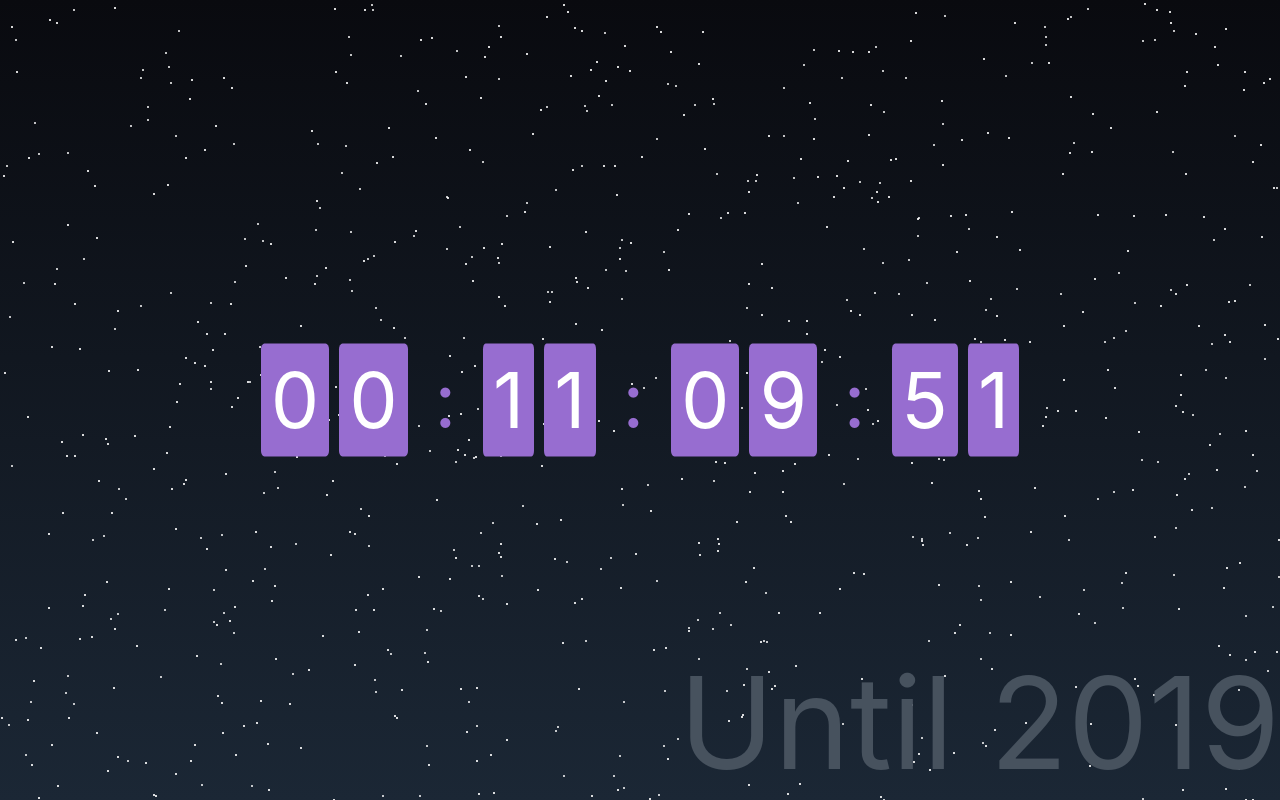
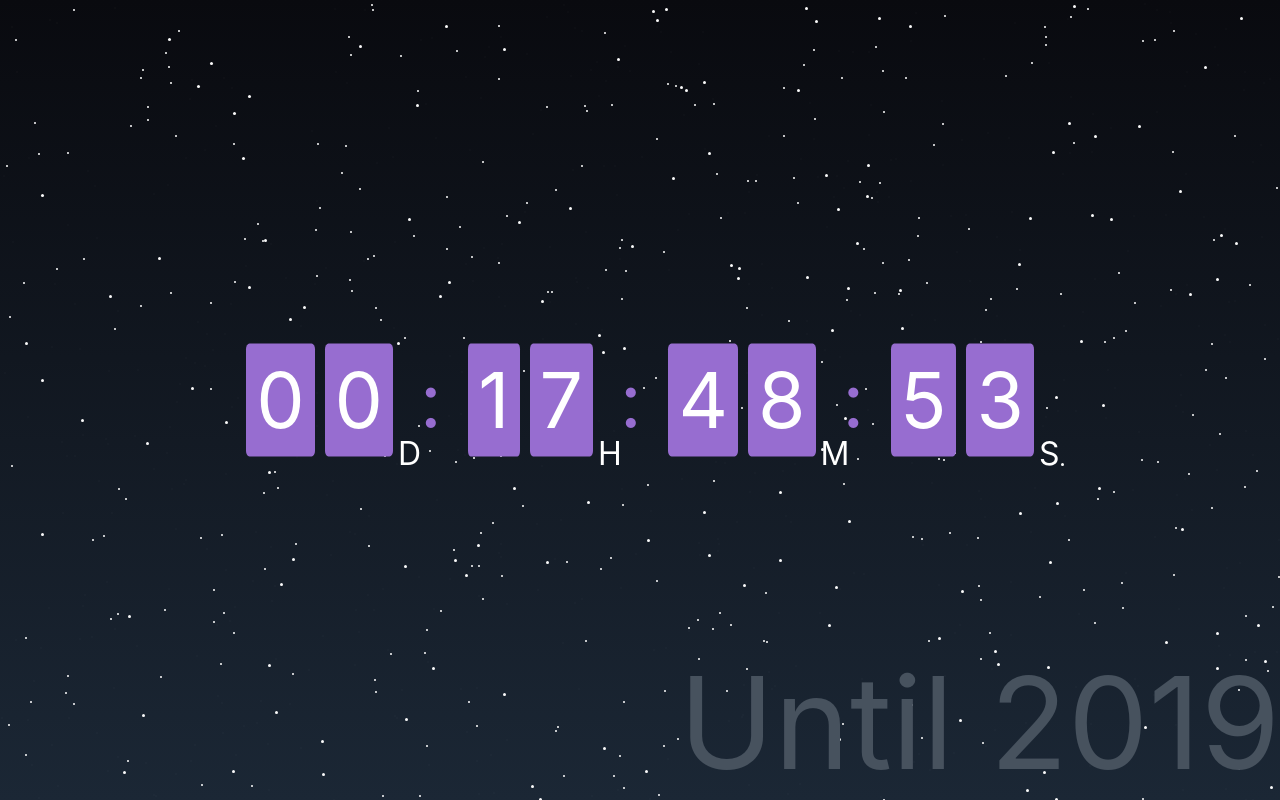
Before and after one commit to icegotcha/until-2019, a React (Create React App) app: page / in a window 1280 px wide. Built offline with nearby package versions, Linux system fonts and the light colour scheme.

Commit message:
Add date units

```diff
--- a/src/Components/Timer.jsx
+++ b/src/Components/Timer.jsx
@@ -52,6 +52,7 @@ class Timer extends Component {
           <span className="show">
             {getLastDigit(this.state[u])}
           </span>
+          <span className="indicate">{u[0].toUpperCase()}</span>
         </>
       );
       if (index < units.length - 1) {
@@ -62,6 +63,7 @@ class Timer extends Component {
       return accu === null ? [elem] : [...accu, elem]
     }, null)
   }
+
 
   render() {
     return (
--- a/src/Scripts/find_diff_time.js
+++ b/src/Scripts/find_diff_time.js
@@ -1,4 +1,4 @@
-const DATE_WILL_DIFF = (new Date('12/31/2018 17:21:00'));
+const DATE_WILL_DIFF = (new Date('1/1/2019 00:00:00'));
 
 const timeLeft = (now) => {
   if (now > DATE_WILL_DIFF) {
--- a/src/Styles/Timer.scss
+++ b/src/Styles/Timer.scss
@@ -26,9 +26,6 @@ $until2019-color: #47525E;
 }
 
 .time {
-  p {
-    display: inline;
-  }
   .show {
     margin: 5px;
     padding: 10px;
@@ -40,4 +37,10 @@ $until2019-color: #47525E;
     font-size: $time-font-size;
     color: $time-number-bg;
   }
+
+  .indicate {
+    position: absolute;
+    font-size: 2.5vw;
+    bottom: 0;
+  }
 }
```
